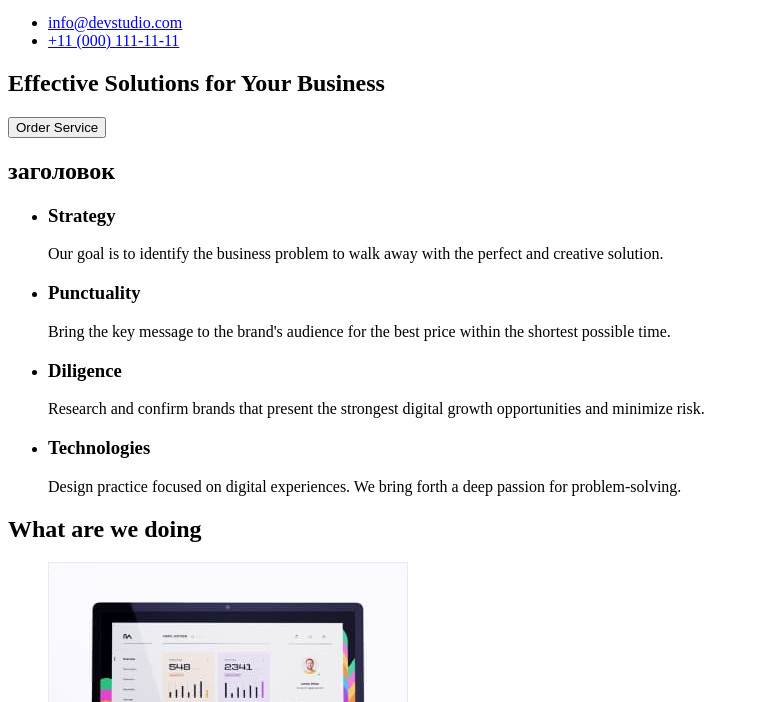
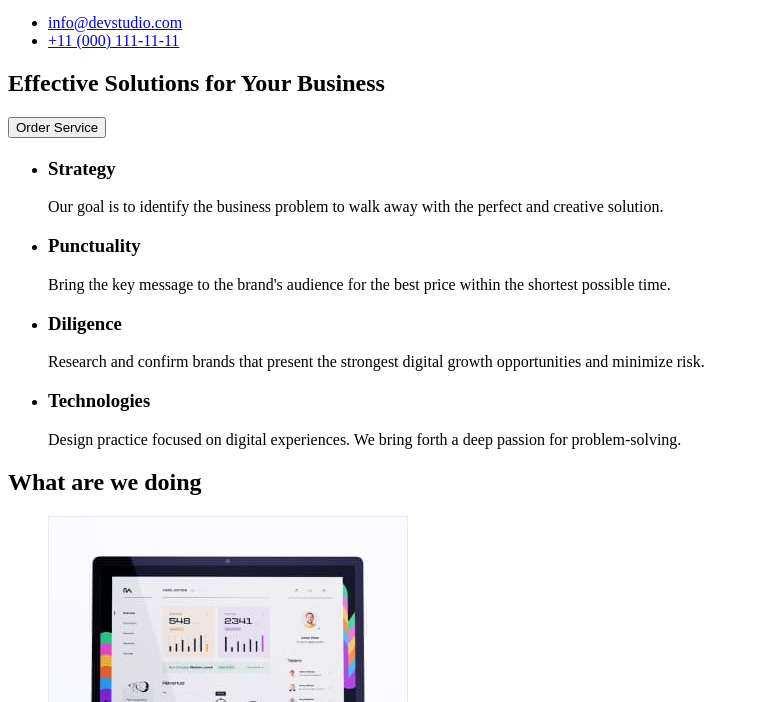
Before and after one commit to Igor0501/goit-markup-hw-01, a plain HTML site: page index.html in a window 1280 px wide. Shown: the part 98-800 px from the top of the page, without its empty margins (0-759 px from the left). Drawn offline with Linux system fonts and the light colour scheme.

Commit message:
Update index.html

```diff
--- a/index.html
+++ b/index.html
@@ -36,7 +36,7 @@
 
       <!-- секція 2 -->
       <section>
-        <h2> заголовок </h2>
+        <h2> </h2>
         <ul>
           <li>
             <h3>Strategy</h3>
@@ -111,7 +111,6 @@
           </li>
         </ul>
       </section>
-
     </main>
     <footer>
       <!-- підвал сайту -->
```
